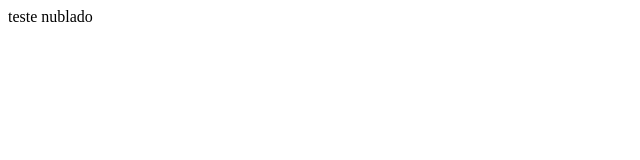
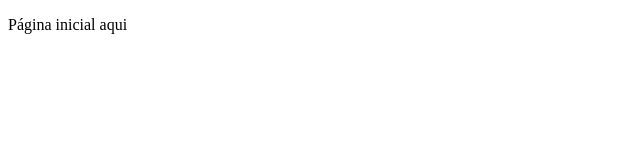
Before and after one commit to HalisonRoque/estudos-material-ui, a React (Create React App) app: page /pagina-inicial in a window 1280 px wide. Shown: the top 160 px of the page, without its empty margins (0-640 px from the left). Built offline with nearby package versions, Linux system fonts and the light colour scheme.

Commit message:
configurando o react-router-dom

```diff
--- a/src/App.tsx
+++ b/src/App.tsx
@@ -1,8 +1,10 @@
+import { BrowserRouter } from "react-router-dom";
+import { AppRoutes } from "./routes";
 
 export const App = () => {
   return (
-    <div className="App">
-      teste nublado
-    </div>
+    <BrowserRouter>
+      <AppRoutes />
+    </BrowserRouter>
   );
 }
--- a/src/routes/index.tsx
+++ b/src/routes/index.tsx
@@ -1 +1,24 @@
-export {  };
+import { Routes, Route, Navigate } from "react-router-dom";
+
+export const AppRoutes = () => {
+    return (
+        /*ROTAS DO PROJETO*/
+        <Routes>
+            {/*ROTAS 1*/}
+            <Route
+                path="/pagina-inicial"
+                element={
+                    <p>Página inicial aqui</p>
+                }
+            />
+
+            {/*ROTAS DEFAULT*/}
+            <Route
+                path="*"
+                element={
+                    <Navigate to="/pagina-inicial" />
+                }
+            />
+        </Routes>
+    );
+};
```
Also changed, not shown: package.json (+4 -3 lines), 1 other file (tests, documents, lock files or other folders).
